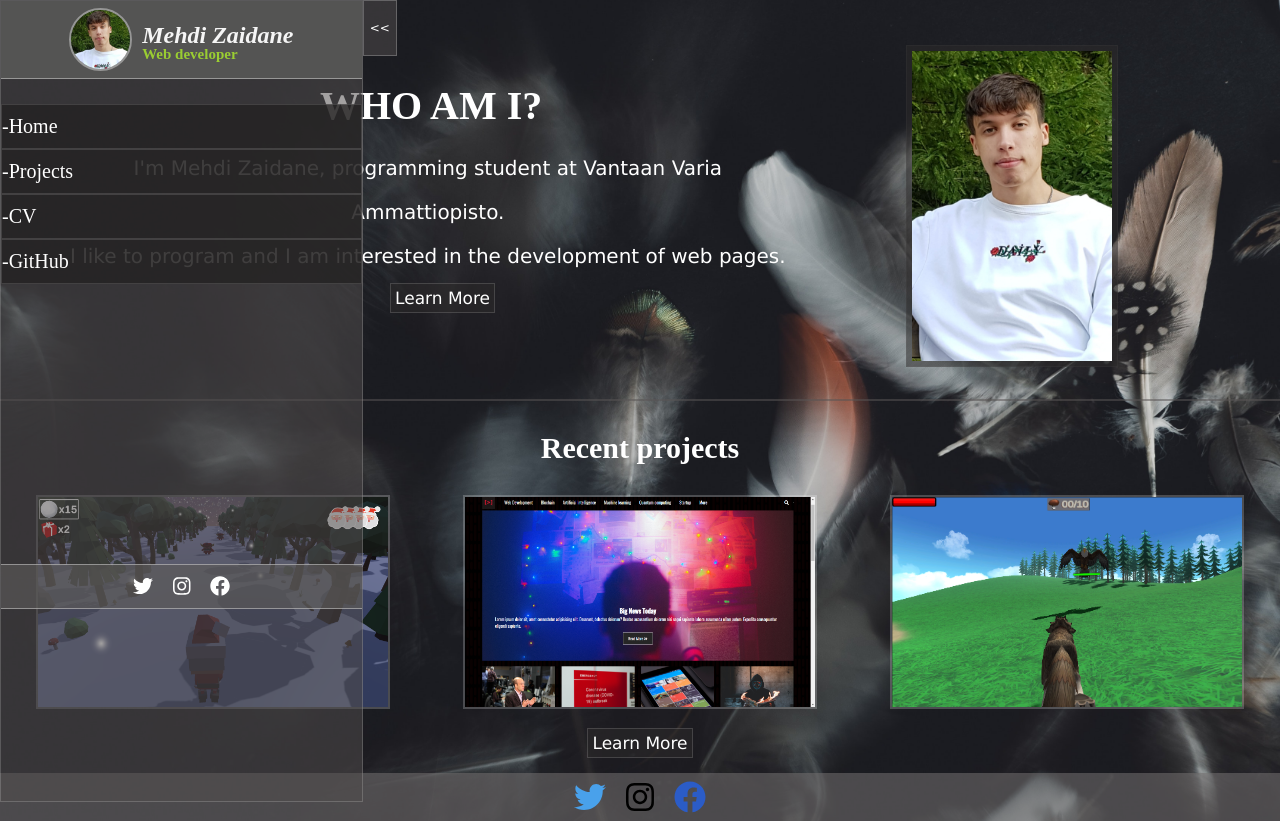
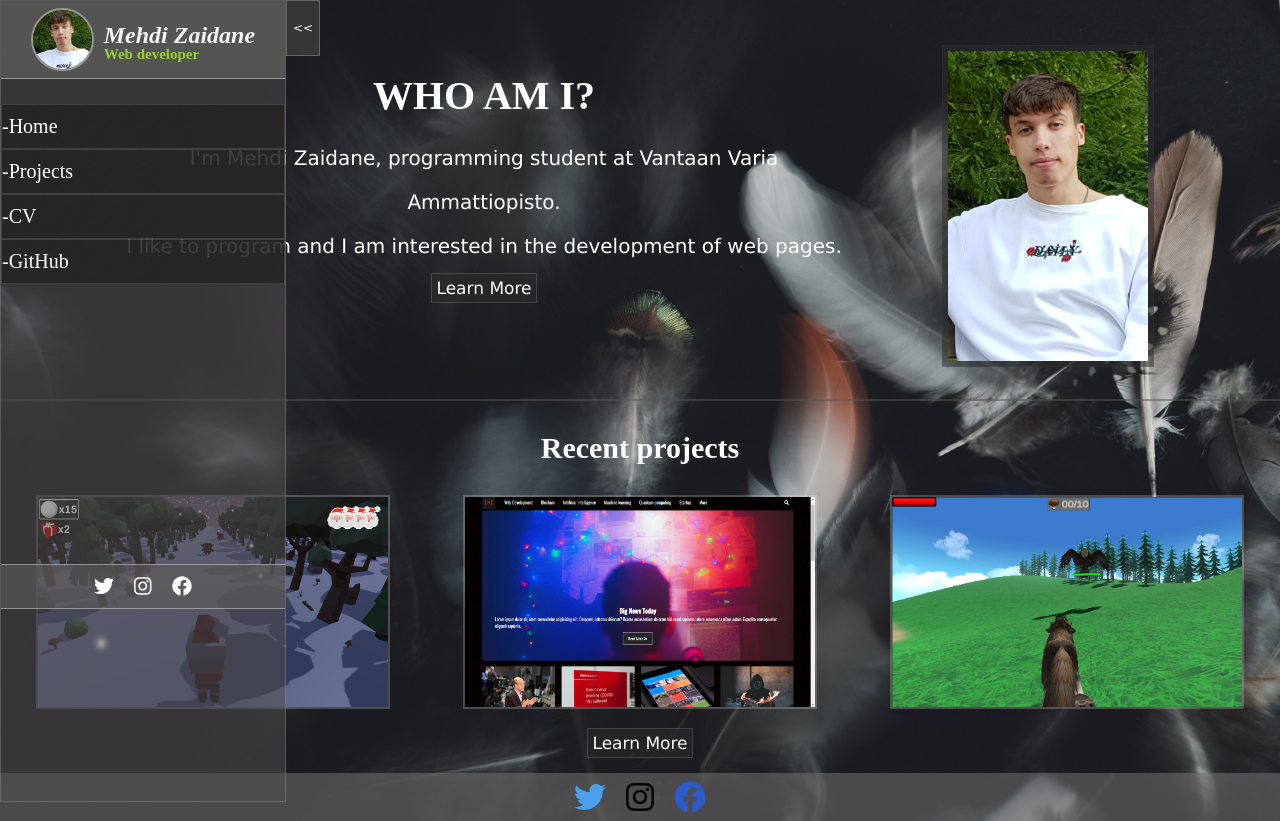
Before and after one commit to MehdiZaidaneS/portfolio, a React (Create React App) app: page /portfolio/ in a window 1280 px wide. Built offline with nearby package versions, Linux system fonts and the light colour scheme.

Commit message:
Fixed some changes

```diff
--- a/package.json
+++ b/package.json
@@ -23,7 +23,7 @@
     "react-dom": "^17.0.2",
     "react-icons": "^4.3.1",
     "react-router-dom": "^5.2.1",
-    "react-scripts": "5.0.0",
+    "react-scripts": "^5.0.0",
     "typescript": "^4.5.4",
     "web-vitals": "^2.1.3"
   },
--- a/src/App.module.scss
+++ b/src/App.module.scss
@@ -68,7 +68,7 @@ body {
     flex-direction: inline;
     position: absolute;
     top: 0;
-    width: 31%;
+    width: 25%;
     height: 100%;
 }
 
--- a/src/components/myPortfolioComp/ShowProject.module.scss
+++ b/src/components/myPortfolioComp/ShowProject.module.scss
@@ -7,7 +7,10 @@
  flex-direction: inline;
  margin: auto;
  border: solid 1px white;
+ text-align: center;
 }
+
+
 
 .info p{
     font-family:'Trebuchet MS', 'Lucida Sans Unicode', 'Lucida Grande', 'Lucida Sans', Arial, sans-serif;
@@ -25,7 +28,3 @@
     border: 2.5px solid rgba(255, 255, 255, 0.116);
     width: fit-content;
 }
-
-.info {
-    width: fit-content;
-}
--- a/src/components/myPortfolioComp/cv.module.scss
+++ b/src/components/myPortfolioComp/cv.module.scss
@@ -33,12 +33,14 @@
 
 .segundaColumna{
     background-color: rgb(255, 255, 255);
+
+    justify-content: center;
 }
 
 .columnaIzq {
     padding-top: 20px;
     width:20%;
-    padding-left: 270px;
+    margin-left: 120px;
 }
 
 .columnaIzq h1 {
@@ -94,7 +96,7 @@ li{
 }
 
 .columnaDerecha hr{
-    width: 95%;
+    width: 90%;
     margin-left: 40px;
 }
 
--- a/src/components/myPortfolioComp/etusivu.module.scss
+++ b/src/components/myPortfolioComp/etusivu.module.scss
@@ -5,8 +5,14 @@
     padding-top: 20px;
     color: white;
     margin-top: 25px;
+    text-align: center;
+    justify-content: center;
 }
 
+
+.firstColumn{
+    padding-right: 100px;
+}
 
 .firstColumn p{
     font-family:Verdana, Geneva, Tahoma, sans-serif;
@@ -15,7 +21,6 @@
 }
 
 .secondColumn img{
-    margin-left: 120px;
     margin-bottom: 20px;
     background-color: rgba(44, 43, 43, 0.521);
     padding: 5px;
@@ -24,13 +29,8 @@
 }
 
 .firstColumn h1{
-    padding-top: 10px;
-    padding-left: 250px;
     font-size: 40px;
-}
-
-.firstColumn{
-    padding-left: 70px;
+    text-align: center;
 }
 
 
@@ -76,8 +76,8 @@ button:hover{
     font-size: 17px;
     text-decoration: none;
     margin-top: 10px;
-    margin-left: 320px;
     padding: 4px;
+    text-align: center;
 }
 
 .boton:hover{
```
Also changed, not shown: 1 other file (tests, documents, lock files or other folders).
